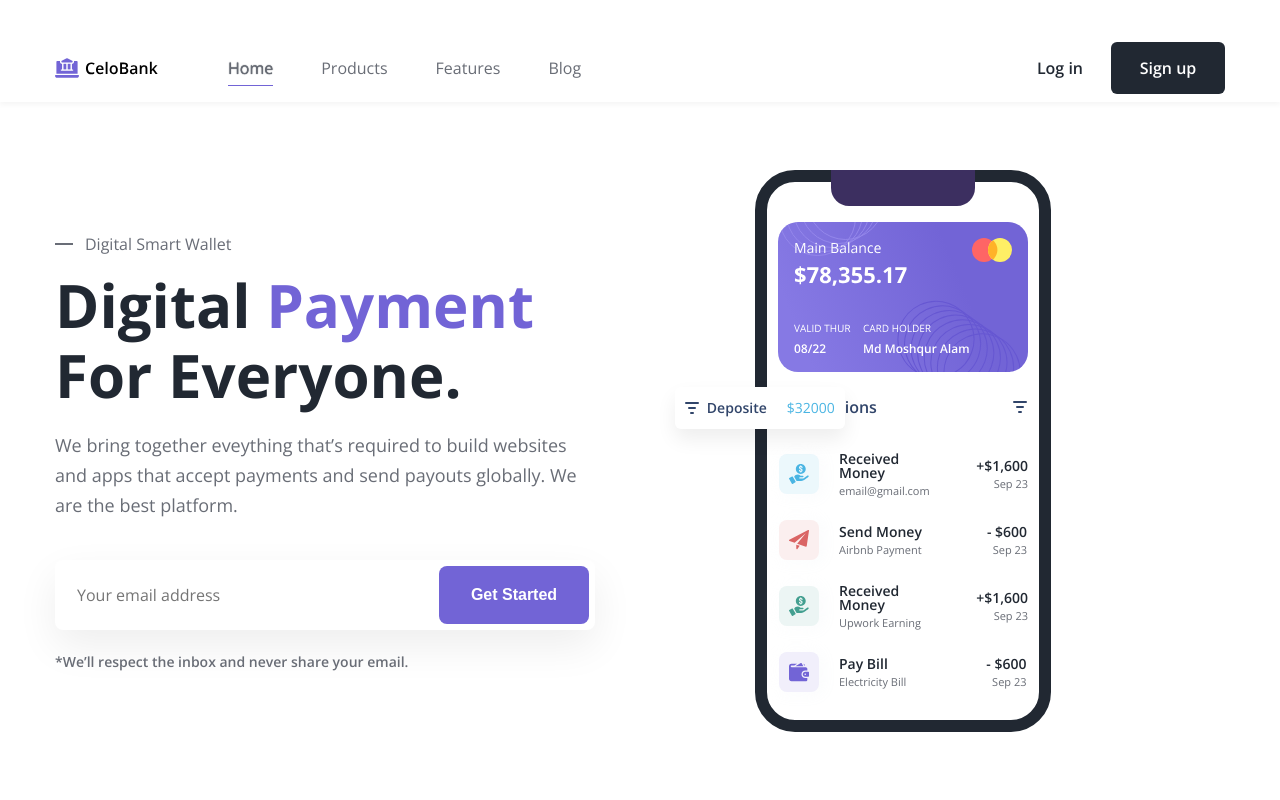
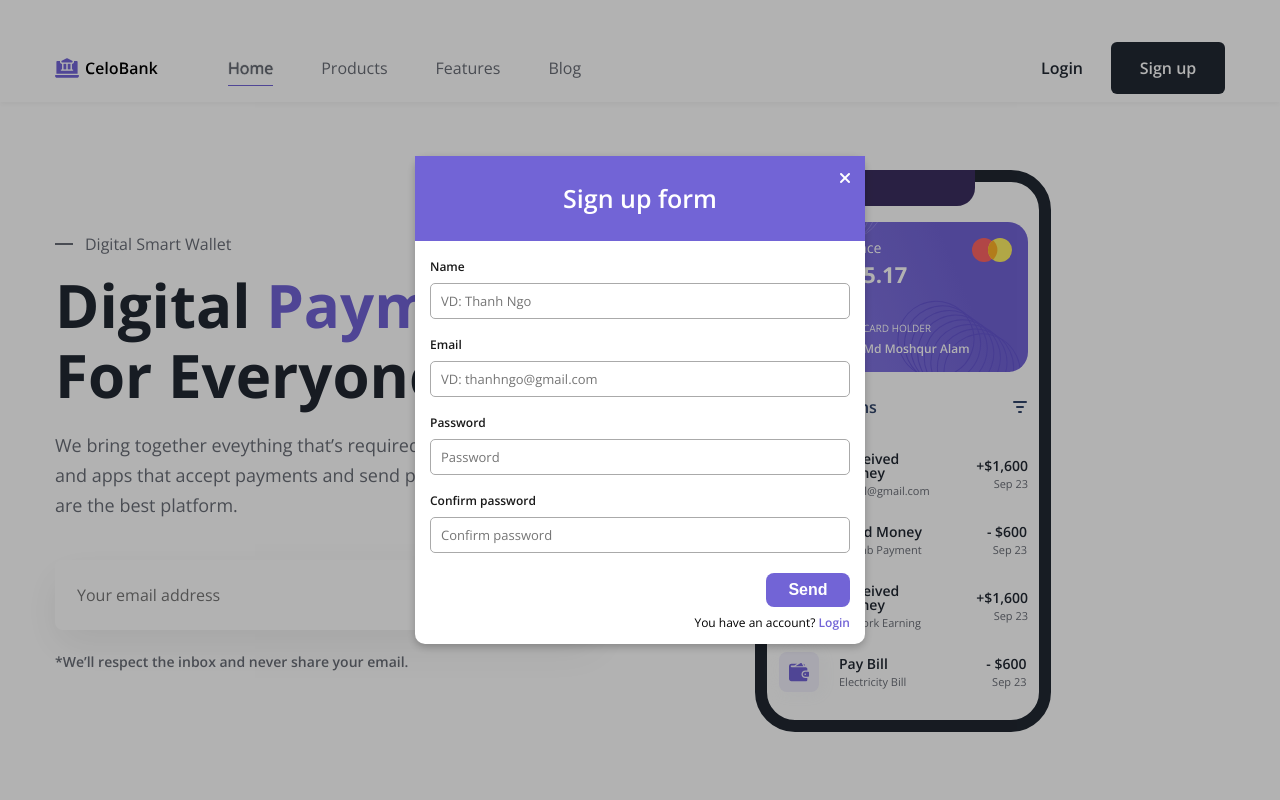
Before and after one commit to tomioruyuu/f8-project-05, a plain HTML site: page index.html in a window 1280 px wide. Both pictures are taken after a click on the link "Sign up". Shown: the top 800 px of the page. Drawn offline with nearby package versions, Linux system fonts and the light colour scheme.

Commit message:
finished modal up and some actions of modals

```diff
--- a/assets/css/style.css
+++ b/assets/css/style.css
@@ -1170,7 +1170,7 @@ a {
 }
 
 /* MODAL LOGIN */
-.modal-in {
+.modal{
   position: fixed;
   display: none;
   justify-content: center;
@@ -1197,16 +1197,16 @@ a {
   }
 }
 
-.modal-in__content {
+.modal-content {
   position: relative;
   background-color: #fff;
-  width: 500px;
+  width: 450px;
   box-shadow: rgba(0, 0, 0, 0.24) 0px 3px 8px;
   border-radius: 10px;
   animation: fadeInTop 0.5s linear;
 }
 
-.main-blog--item__content-heading {
+.form-heading {
   text-align: center;
   padding: 30px;
   background: #7264d6;
@@ -1215,11 +1215,12 @@ a {
   color: #fff;
 }
 
-.login-form {
+.form {
   padding: 0 15px 15px;
 }
 
-.login__form-item {
+.form-item {
+  position: relative;
   margin-top: 20px;
   display: flex;
   flex-direction: column;
@@ -1227,12 +1228,12 @@ a {
 }
 
 .close-form__icon {
- position: absolute;
- top: 0;
- right: 0;
- padding: 14px;
- font-size: 16px;
- color:  #fff;
+  position: absolute;
+  top: 0;
+  right: 0;
+  padding: 14px;
+  font-size: 16px;
+  color: #fff;
 }
 
 .close-form__icon:hover {
@@ -1241,15 +1242,15 @@ a {
   color: #7264d6;
 }
 
-.login__form-item label {
-  font-size: 14px;
+.form-item label {
+  font-size: 12px;
   color: rgba(0, 0, 0, 0.9);
-  font-weight: 400;
+  font-weight: 600;
   cursor: pointer;
 }
 
-.login__form-item input {
-  font-size: 16px;
+.form-item input {
+  font-size: 13px;
   padding: 8px 10px;
   outline: none;
   border-radius: 5px;
@@ -1257,11 +1258,11 @@ a {
   transition: 0.2s;
 }
 
-.login__form-item input:hover {
+.form-item input:hover {
   border-color: #7264d6;
 }
 
-.login__form-item input:focus {
+.form-item input:focus {
   border-color: #7264d6;
 }
 
@@ -1284,13 +1285,13 @@ a {
   cursor: pointer;
 }
 
-.login-form .forgot:hover {
+.form .forgot:hover {
   cursor: pointer;
   text-decoration: underline;
   color: #7264d6;
 }
 
-.login-btn {
+.form-btn {
   margin-top: 10px;
   border: none;
   outline: none;
@@ -1298,14 +1299,15 @@ a {
   border-radius: 8px;
   padding: 8px 0;
   text-align: center;
-  font-size: 20px;
-  font-weight: 500;
+  font-size: 16px;
+  font-weight: 600;
   background: #7264d6;
   color: #fff;
   cursor: pointer;
+  transition: 0.2s;
 }
 
-.login-btn:hover {
+.form-btn:hover {
   opacity: 0.9;
 }
 
@@ -1329,7 +1331,7 @@ a {
   border-radius: 50%;
 }
 
-.another-login img:hover  {
+.another-login img:hover {
   opacity: 0.8;
   cursor: pointer;
 }
@@ -1337,3 +1339,44 @@ a {
 .another-login img + img {
   margin-left: 10px;
 }
+
+/* MODAL SIGN UP */
+.signUp-btn {
+  width: 20%;
+  margin-top: 20px;
+  margin-left: 100%;
+  transform: translateX(-100%);
+}
+
+.err-message {
+  position: absolute;
+  bottom: -12px;
+  font-size: 1rem;
+  font-weight: 600;
+
+}
+
+.form-item.invalid input{
+  border-color: #f00;
+}
+
+.form-item.invalid .err-message {
+  color: #f00;
+}
+
+.add-login {
+  text-align: right;
+  margin-top: 10px;
+  font-size: 12px;
+  font-weight: 400;
+}
+
+.to-login {
+  color: #7264d6;
+  font-weight: 600;
+  cursor: pointer;
+  transition: 0.2s;
+}
+.to-login:hover {
+  text-decoration: underline;
+}
--- a/index.html
+++ b/index.html
@@ -132,7 +132,7 @@
             </li>
           </ul>
           <div class="nav-accounts">
-            <a href="#!" class="accounts">Log in</a>
+            <a href="#!" class="accounts">Login</a>
             <div class="nav-accounts__btn">
               <a href="#!" class="nav-accounts__btn--sign-up btn">Sign up</a>
             </div>
@@ -758,22 +758,23 @@
       </footer>
     </main>
 
-    <div class="modal-in">
-      <div class="modal-in__content">
-        <h2 class="main-blog--item__content-heading">Login Form</h2>
-        <form action="" class="login-form">
-          <div class="login__form-item">
-            <label for="email-login">Email</label>
+    <!-- MODAL LOGIN -->
+    <section class="modal" id="modal-in">
+      <div class="modal-content">
+        <h2 class="form-heading">Login Form</h2>
+        <form action="" class="form">
+          <div class="form-item">
+            <label for="email">Email</label>
             <input
               type="email"
-              id="email-login"
-              class="email-login"
+              id="email"
+              class="email"
               placeholder="Email..."
               name="email"
             />
           </div>
 
-          <div class="login__form-item">
+          <div class="form-item">
             <label for="password-login">Password</label>
             <input
               type="password"
@@ -789,7 +790,7 @@
             <p class="signIn">You don't have an account? <label for="" class="toSignUpform">Sign Up</label></p>
           </div>
 
-          <button class="login-btn">Login</button>
+          <button class="form-btn">Login</button>
 
           <div class="another-login">
             <p>Or continue with:</p>
@@ -803,7 +804,68 @@
           </div>
         </form>
       </div>
-    </div>
+    </section>
+
+    <!-- MODAL SIGN UP -->
+      <section class="modal" id="modal-up">
+        <div class="modal-content">
+          <h2 class="form-heading">Sign up form</h2>
+          <form action="" class="form">
+            <div class="form-item ">
+              <label for="name">Name</label>
+              <input
+                type="name"
+                id="name"
+                class="name"
+                placeholder="VD: Thanh Ngo"
+                name="name"
+              />
+              <p class="err-message"></p>
+            </div>
+
+            <div class="form-item">
+              <label for="email-up">Email</label>
+              <input
+                type="email"
+                id="email-up"
+                class="email"
+                placeholder="VD: thanhngo@gmail.com"
+                name="email"
+              />
+            </div>
+
+            <div class="form-item">
+              <label for="password">Password</label>
+              <input
+                type="password"
+                id="password"
+                class="password"
+                placeholder="Password"
+                name="password"
+              />
+            </div>
+
+            <div class="form-item">
+              <label for="comfirm-pass">Confirm password</label>
+              <input
+                type="comfirm-pass"
+                id="comfirm-pass"
+                class="comfirm-pass"
+                placeholder="Confirm password"
+                name="comfirm-pass"
+              />
+            </div>
+
+          <button class="form-btn signUp-btn">Send</button>
+
+            <div class="close-form">
+              <i class="fa-solid fa-xmark close-form__icon"></i>
+            </div>
+
+            <p class="add-login">You have an account? <span class="to-login">Login</span></p>
+          </form>
+        </div>
+      </section>
 
     <script src="./main.js"></script>
   </body>
--- a/main.js
+++ b/main.js
@@ -1,27 +1,61 @@
 let $ = document.querySelector.bind(document)
 let $$ = document.querySelectorAll.bind(document)
 
+//OPEN AND CLOSE TWO MODALS
 {
   // hien modal
   let loginBtn = $(".accounts")
-  let loginModal = $(".modal-in")
+  let loginModal = $("#modal-in")
+  let signupModal = $("#modal-up")
+  let signupBtn = $(".nav-accounts__btn--sign-up")
+
+
+  //open modal
   loginBtn.onclick = function() {
     loginModal.classList.add("add")
   }
 
-  // xoa modal
+  signupBtn.onclick = function() {
+    signupModal.classList.add("add")
+  }
+
+  // close modal
   function remove() {
     loginModal.classList.remove("add")
+    signupModal.classList.remove("add")
   }
 
-  let closeBtn = $(".close-form__icon")
-  closeBtn.addEventListener("click", remove)
+  let closeBtn = $$(".close-form__icon")
+  for(let i = 0; i < closeBtn.length; i++) {
+    closeBtn[i].addEventListener("click", remove)
+  }
 
   loginModal.onclick = function() {
     this.addEventListener("click", remove)
   }
 
-  $(".modal-in__content").onclick = function(e) {
-    e.stopPropagation()
+  signupModal.onclick = function() {
+    this.addEventListener("click", remove)
+  }
+
+  let modalConent = $$(".modal-content")
+  for(let i = 0; i < modalConent.length; i++) {
+     modalConent[i].onclick = function(e) {
+        e.stopPropagation()
+      }
+  }
+
+  // change
+  let toSignUp = $(".toSignUpform")
+  let toLogin = $(".to-login")
+
+  toSignUp.onclick = function() {
+    loginModal.classList.remove("add")
+    signupModal.classList.add("add")
+  }
+
+  toLogin.onclick = function() {
+    loginModal.classList.add("add")
+    signupModal.classList.remove("add")
   }
 }
```
